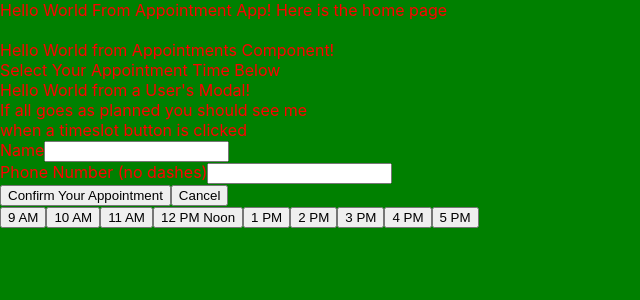
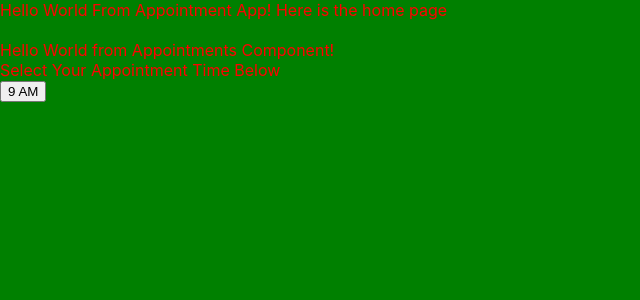
Before and after one commit to qchen3301/ScheduleAppCodeAssignment, a React (Create React App) app: page / in a window 1280 px wide. Shown: the top 300 px of the page, without its empty margins (0-640 px from the left). Built offline with nearby package versions, Linux system fonts and the light colour scheme.

Commit message:
ternary to toggle modal visiblity working

```diff
--- a/src/components/Appointments.js
+++ b/src/components/Appointments.js
@@ -1,6 +1,5 @@
 import React, { Component } from 'react'
 import UserModal from './UserModal'
-
 
 export default class Appointments extends Component {
     state = {
@@ -20,11 +19,11 @@ export default class Appointments extends Component {
             btnColor: "red",
             modalVisible: !this.state.modalVisible
         })
+
         console.log("You clicked 9AM " + this.state.clicks + " amount of times")
         console.log("The button color is now " + this.state.btnColor)
         console.log("Modal open? " + this.state.modalVisible)
     }
-
 
   render() {
 
@@ -32,17 +31,10 @@ export default class Appointments extends Component {
       <div>
         Hello World from Appointments Component! <br />
         Select Your Appointment Time Below <br />
-
-        <UserModal show={this.state.modalVisible}/>
-        <button style={{background: this.state.btnColor}} onClick={this.alertTest}>9 AM</button>
-        <button>10 AM</button>
-        <button>11 AM</button>
-        <button>12 PM Noon</button>
-        <button>1 PM</button>
-        <button>2 PM</button>
-        <button>3 PM</button>
-        <button>4 PM</button>
-        <button>5 PM</button>
+        <button
+            style={{background: this.state.btnColor}}
+            onClick={this.alertTest}>9 AM</button>
+        {this.state.modalVisible ? <UserModal/>:null}
       </div>
     )
   }
```
